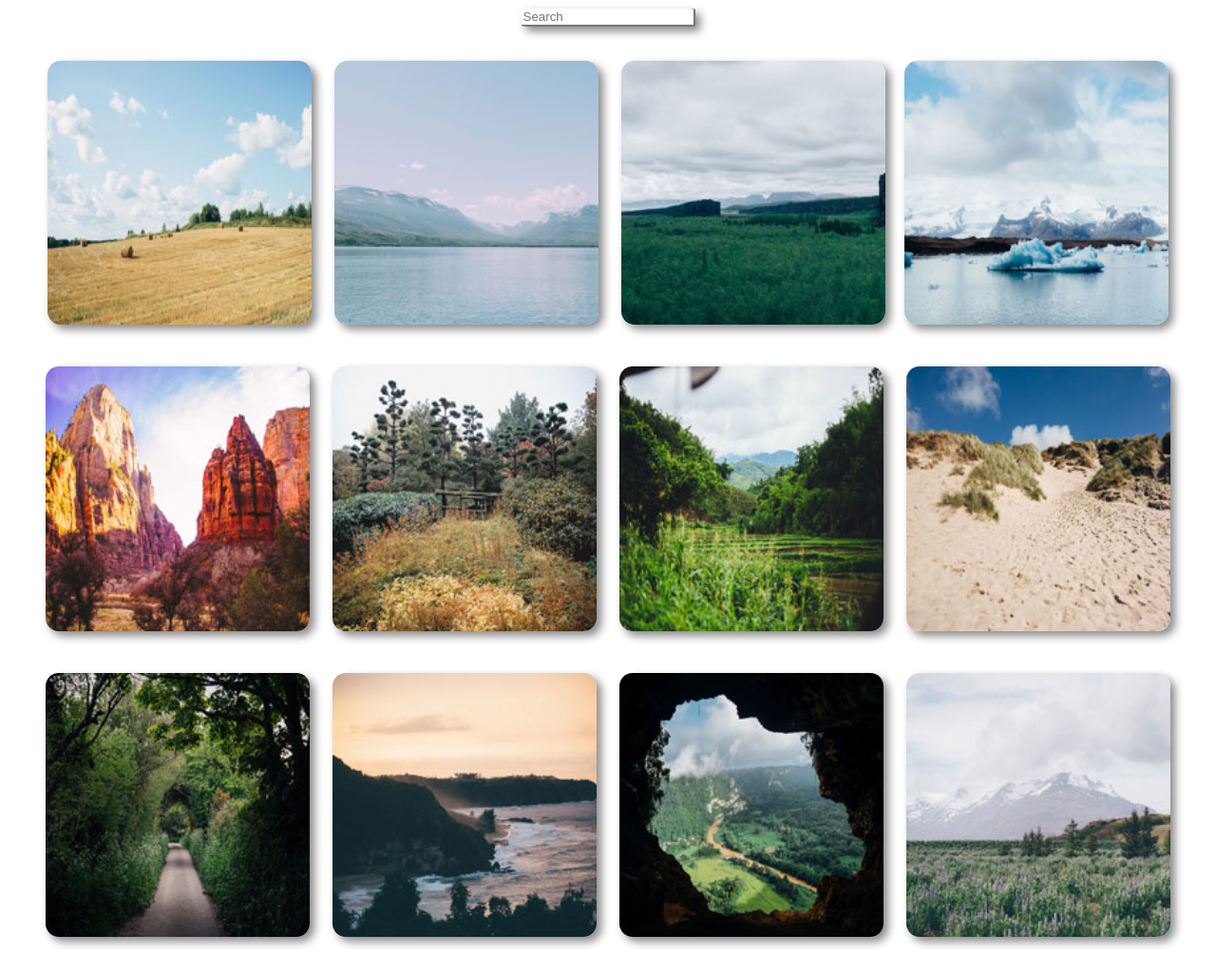
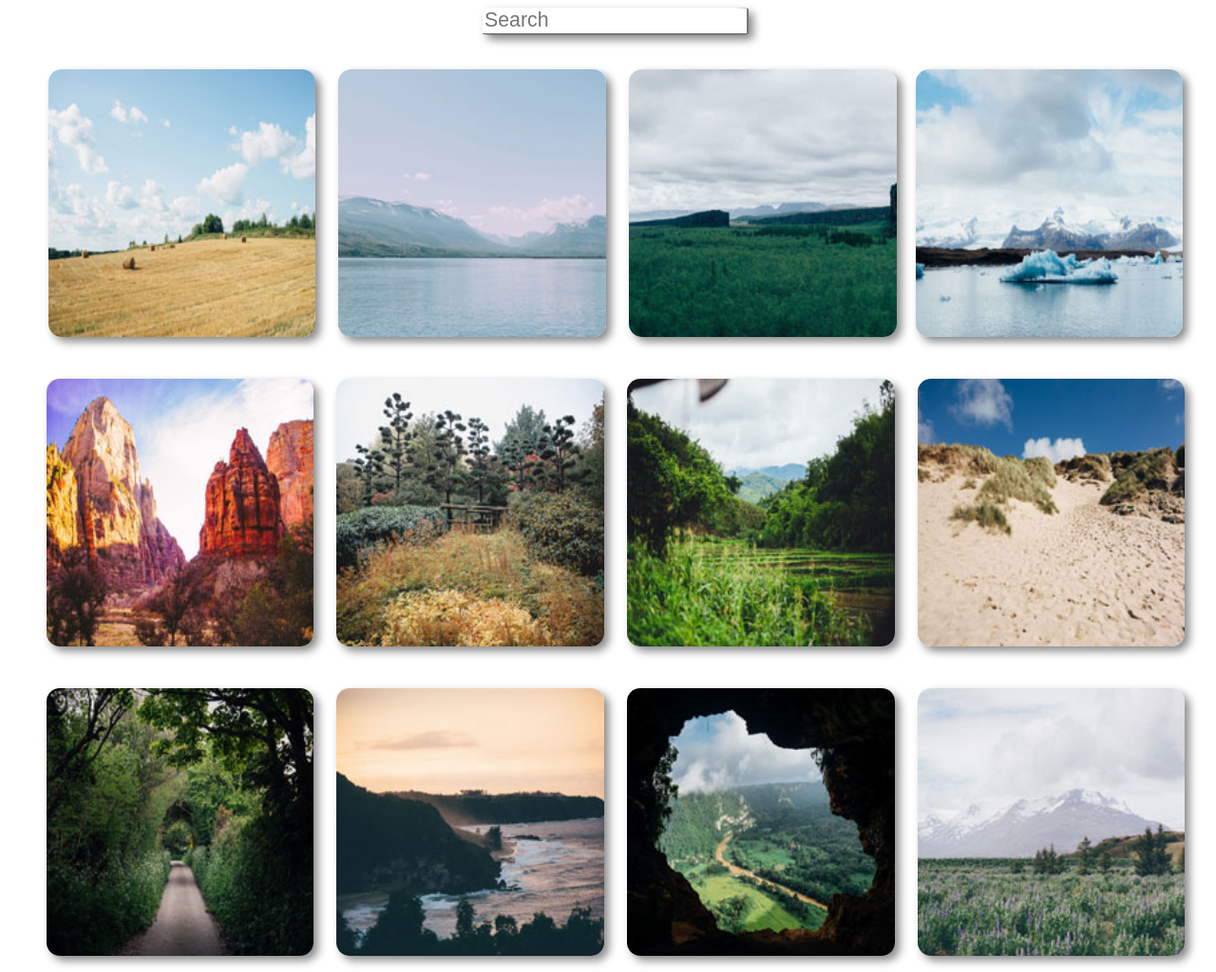
Before and after one commit to meganoliver/photo_gallery_v3, a plain HTML site: page index.html in a window 1280 px wide. Shown: the whole page at 95% size. Drawn offline with nearby package versions, Linux system fonts and the light colour scheme.

Commit message:
Final adjustments

```diff
--- a/css/main.css
+++ b/css/main.css
@@ -1,3 +1,7 @@
+body {
+  width: 100%;
+}
+
 .form {
   text-align: center;
 }
@@ -13,6 +17,7 @@ ul {
 }
 
 li {
+  display: block;
   list-style: none;
   margin-top: 10px;
   margin-bottom: 10px;
@@ -20,7 +25,6 @@ li {
 }
 
 a {
-  display: inline-block;
   width: 100%;
   text-align: center;
 }
@@ -35,6 +39,11 @@ a {
   border-top: 1px;
   border-left: 1px;
   box-shadow: 5px 5px 10px #888;
+  font-size: 16pt
+}
+
+#pics {
+  width: 100%
 }
 
 /**
@@ -45,7 +54,8 @@ Lightbox Styling
   text-align: center;
 }
 
-@media (min-width: 320px) {
+
+@media (min-width: 450px) {
 
 li {
   display: inline-block;
--- a/js/main.js
+++ b/js/main.js
@@ -1,5 +1,4 @@
 var result;
-var search;
 var captions = {};
 
 // Create an object for captions and list items:
@@ -19,9 +18,10 @@ $('#search-box').on('keyup', function() {
       result = captions.caption[i].toLowerCase().indexOf(search);
       console.log(result);
 //Create an if/if else loop:
-      if (result > 1) {
+      if (result > 1 || result === 0) {
         $(captions.list[i]).show();
       }
+
       else {
         $(captions.list[i]).hide();
         }
```
